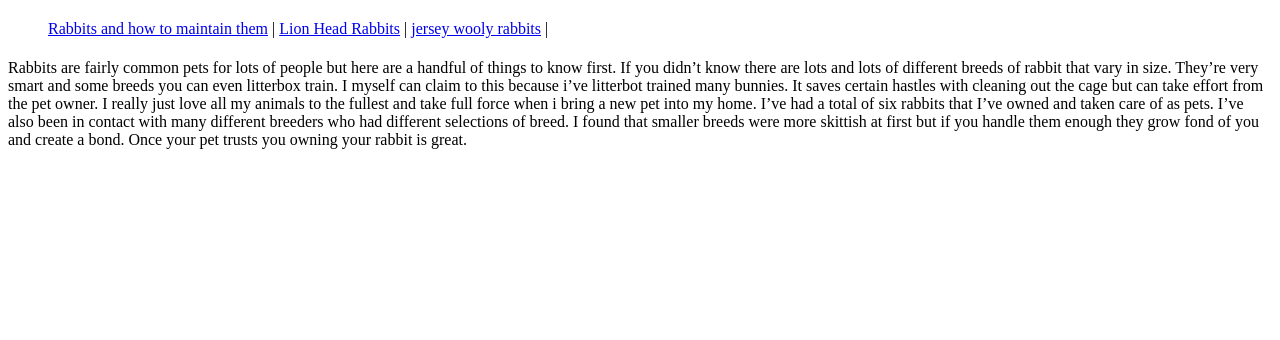
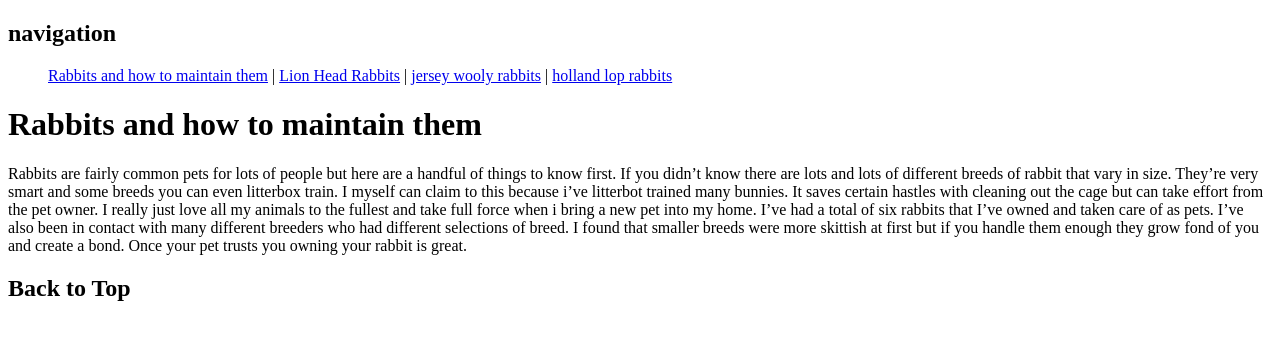
Before and after one commit to 22adkika/my-website, a plain HTML site: page index.html in a window 1280 px wide. Drawn offline with Linux system fonts and the light colour scheme.

Commit message:
Update index.html

```diff
--- a/index.html
+++ b/index.html
@@ -4,27 +4,27 @@
 <head>
   <meta charset="utf-8">
 <meta name="description" content "Rabbits and how to maintain them">
-<meta name="keywords" content="">
+<meta name="keywords" content="Rabbits">
 <meta name="author" content="Katherine Adkins">
-<meta name="viewpoint" content="">
+<meta name="viewpoint" content="width=device width,initinl scale-1.0">
 </head>
 <body>
   <header>
     <nav>
-      <h2></h2>
+      <h2>navigation</h2>
 
 <ul>
   <a href="index.html">Rabbits and how to maintain them</a> |
   <a href="#">Lion Head Rabbits</a> |
   <a href="/#/">jersey wooly rabbits</a> |
-  <a href="/#/"></a>
+  <a href="/#/">holland lop rabbits</a>
 </ul>
 </nav>
 </header>
 
 
 <main>
-<h1></h1>
+<h1>Rabbits and how to maintain them</h1>
 <p>Rabbits are fairly common pets for lots of people but here are a handful of things to know first. If you didn’t know there are lots and lots of different breeds of rabbit that vary in size. They’re very smart and some breeds you can even litterbox train. I myself can claim to this because i’ve litterbot trained many bunnies. It saves certain hastles with cleaning out the cage but can take effort from the pet owner. I really just love all my animals to the fullest and take full force when i bring a new pet into my home. I’ve had a total of six rabbits that I’ve owned and taken care of as pets. I’ve also been in contact with many different breeders who had different selections of breed. I found that smaller breeds were more skittish at first but if you handle them enough they grow fond of you and create a bond. Once your pet trusts you owning your rabbit is great.
 
 </p>
@@ -36,6 +36,6 @@
 </main>
 
 <footer>
-<h2></h2>
+<h2><a href-#toptitle">Back to Top</a></h2>
 </footer>
 </body>
```
